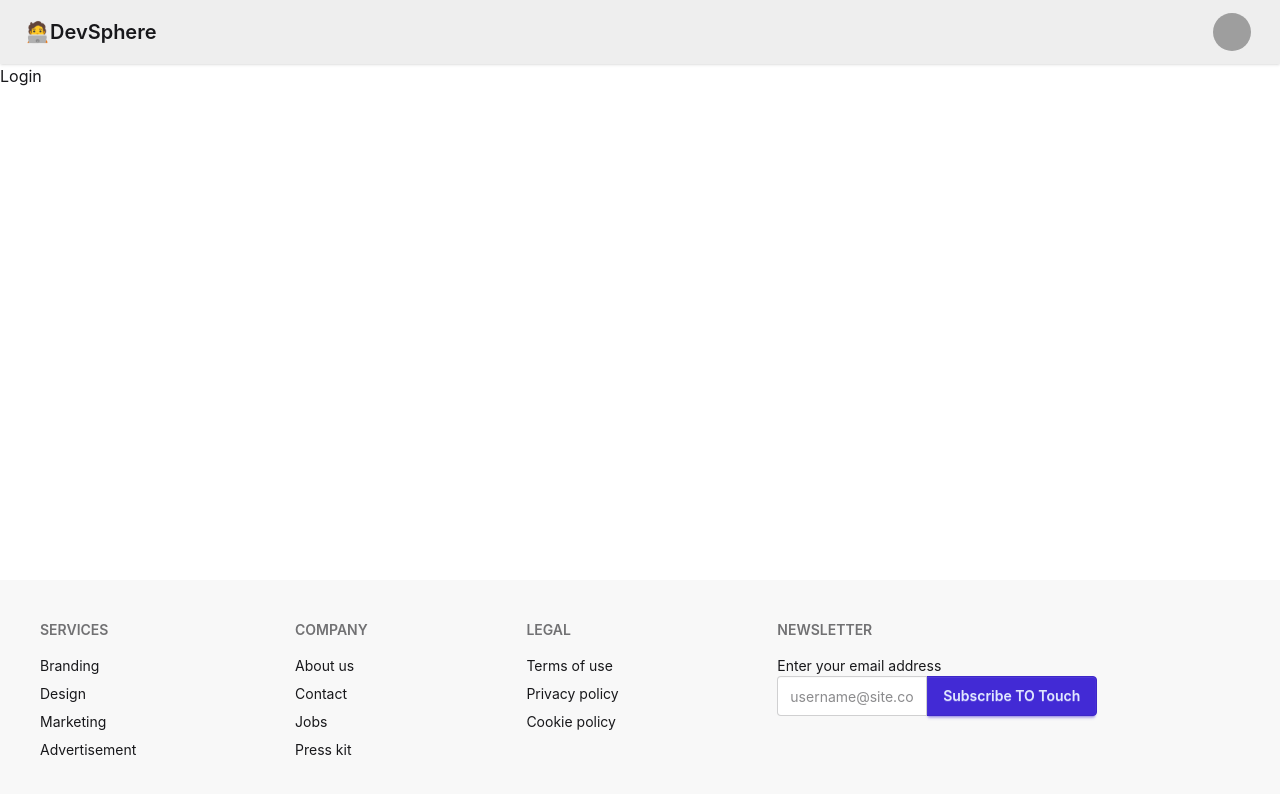
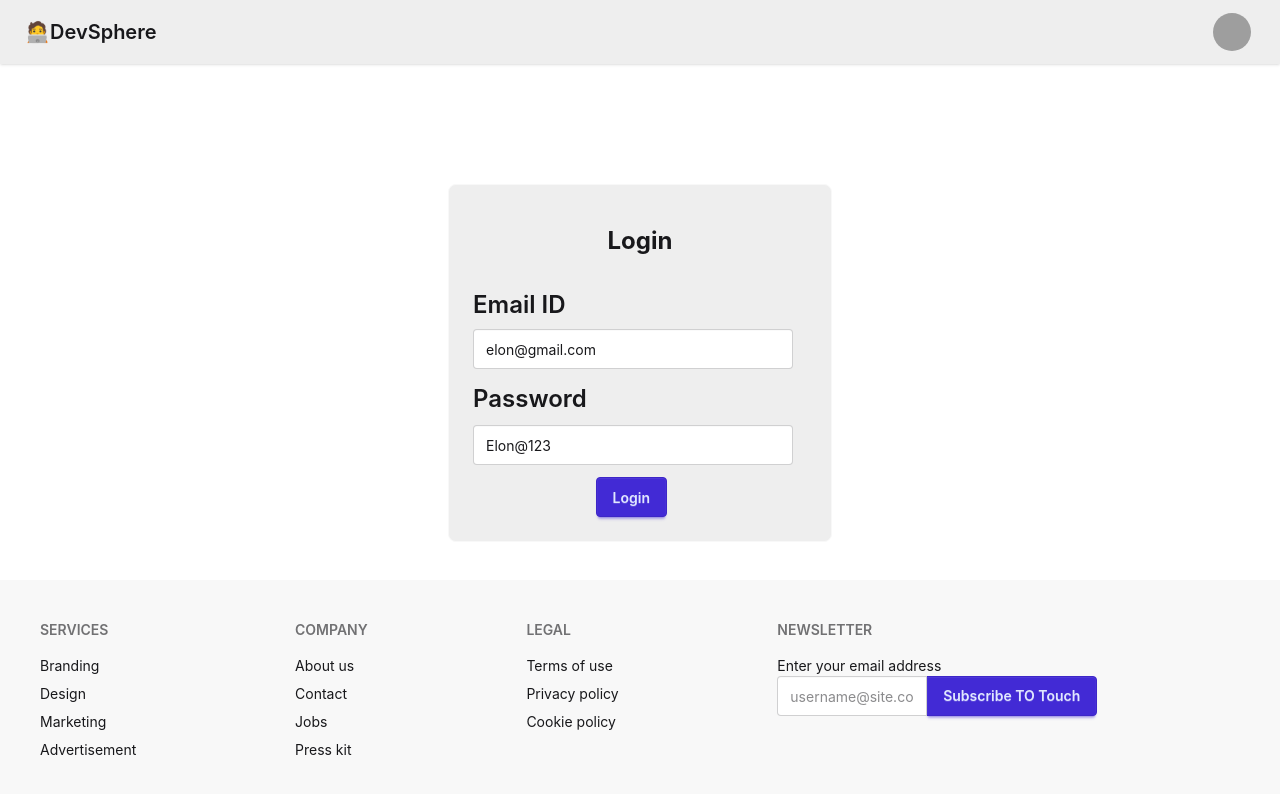
Before and after one commit to ParsiRamu/DevTinderWeb-Frontend, a React (Vite) app: page /login in a window 1280 px wide. Shown: the top 794 px of the page. Built offline with nearby package versions, Linux system fonts and the light colour scheme; grey boxes are pictures that could not be loaded.

Commit message:
Created the Login Page UI

```diff
--- a/package.json
+++ b/package.json
@@ -11,6 +11,7 @@
   },
   "dependencies": {
     "@tailwindcss/vite": "^4.3.3",
+    "axios": "^1.20.0",
     "react": "^19.2.8",
     "react-dom": "^19.2.8",
     "react-router": "^8.4.0",
--- a/src/Login.jsx
+++ b/src/Login.jsx
@@ -1,10 +1,47 @@
 
-import React from 'react'
+import React, { useState } from 'react'
+import axios from "axios"
+
 
 const Login = () => {
+  const [emailId,setEmailId] = useState("elon@gmail.com")
+  const [passWord,setPassword] = useState("Elon@123")
+  const handleLogin  = async ()=>{
+    try{const res = await axios.post("http://localhost:7777/login",{
+      emailId,
+      passWord,
+
+    })}
+    catch(err){
+      console.log(err.message)
+    }
+  }
   return (
-    <div>
-      <h1 className='text-gr-500'>Login</h1>
+    <div className='flex justify-center my-10'>
+     <div className="card card-border bg-base-300 w-96 my-20">
+  <div className="card-body">
+    <h2 className="card-title justify-center font-bold my-4 text-2xl">Login</h2>
+    <fieldset className="fieldset">
+  <legend className="fieldset-legend text-2xl ">Email ID</legend>
+  <input type="text"
+  value={emailId}
+   className="input" placeholder="Enter email "
+   onChange={(e)=>{
+    setEmailId(e.target.value)
+ }}/>
+  <legend className="fieldset-legend text-2xl ">Password</legend>
+  <input type="text"
+  value={passWord}
+  className="input" placeholder="Enter your Password"
+  onChange={(e)=>{
+    setPassword(e.target.value)
+  }}/>
+  </fieldset>
+    <div className="card-actions justify-end">
+      <button className="btn btn-primary justify-center mx-35" onClick={handleLogin}>Login</button>
+    </div>
+  </div>
+</div>
     </div>
   )
 }
```
Also changed, not shown: 1 other file (tests, documents, lock files or other folders).
